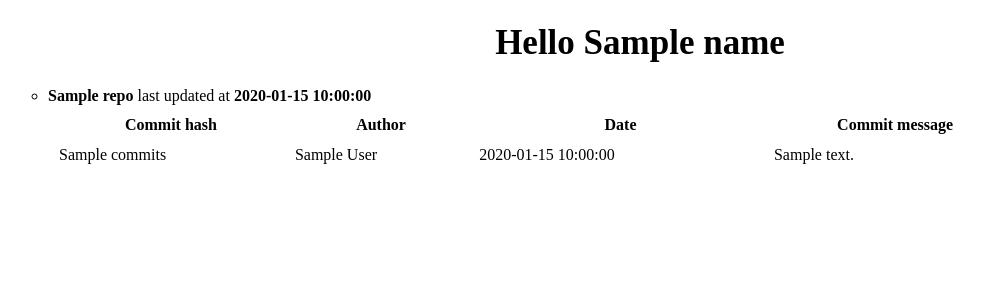
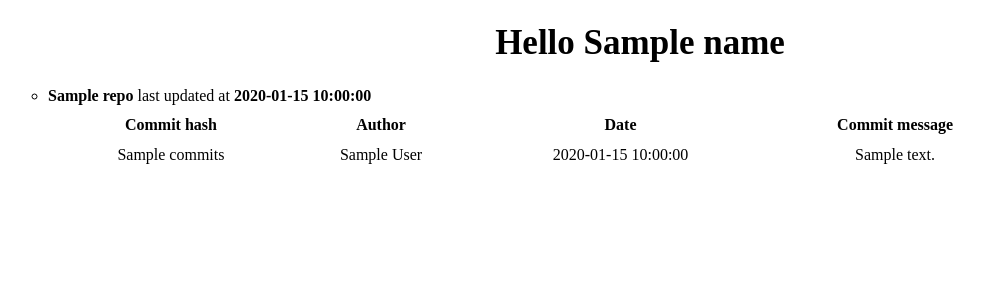
Before and after one commit to yf724/SSE-Lab2, a Flask app: template src/templates/githubUsername.html in a window 1280 px wide. Shown: the top 300 px of the page, without its empty margins (0-985 px from the left). Run offline with Flask 3, Linux system fonts and the light colour scheme; the template is opened without the code that fills it: most values are stand-ins (such as "Sample title", 1, 10 or a date in 2020).

Commit message:
Modified table2

```diff
--- a/src/templates/githubUsername.html
+++ b/src/templates/githubUsername.html
@@ -14,7 +14,7 @@
 				<strong>{{repo.repo}}</strong> last updated at <strong>{{repo.time}}</strong>
 				</li>
 
-				<table class="table", style="width: 80%; border-spacing: 10px;">
+				<table class="table", style="width: 80%; border-spacing: 10px; text-align: center;">
 					<thead>
 					  <tr>
 						<th scope="col">Commit hash</th>
```
